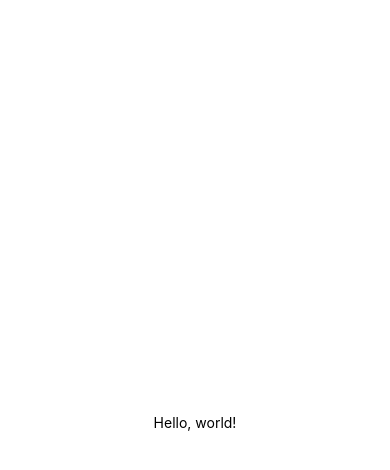
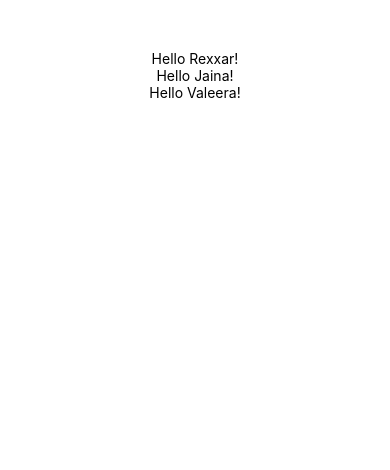
Before and after one commit to oussamamessaoudi/react-ntive-training, a React Native app: screen / in a window 390 px wide. Shown: the top 470 px of the page. Built offline with nearby package versions, Linux system fonts and the light colour scheme.

Commit message:
adding props test

```diff
--- a/App.js
+++ b/App.js
@@ -7,12 +7,12 @@
  */
 
 import React from 'react';
-import HelloWorldApp from './source/HelloWorldApp';
+import LotsOfGreetings from './source/props/Greeting';
 
 
 const App = () => {
     return (
-        <HelloWorldApp/>
+        <LotsOfGreetings/>
     );
 };
 
--- /dev/null
+++ b/source/props/Greeting.js
@@ -0,0 +1,24 @@
+import React, {Component} from 'react';
+import {Text, View} from 'react-native';
+
+class Greeting extends Component {
+    render() {
+        return (
+            <View style={{alignItems: 'center'}}>
+                <Text>Hello {this.props.name}!</Text>
+            </View>
+        );
+    }
+}
+
+export default class LotsOfGreetings extends Component {
+    render() {
+        return (
+            <View style={{alignItems: 'center', top: 50}}>
+                <Greeting name='Rexxar'/>
+                <Greeting name='Jaina'/>
+                <Greeting name='Valeera'/>
+            </View>
+        );
+    }
+}
```
Also changed, not shown: source/props/Bananas.js (added, +13 -0 lines), source/helloWorld/HelloWorldApp.js (renamed from source/HelloWorldApp.js).
